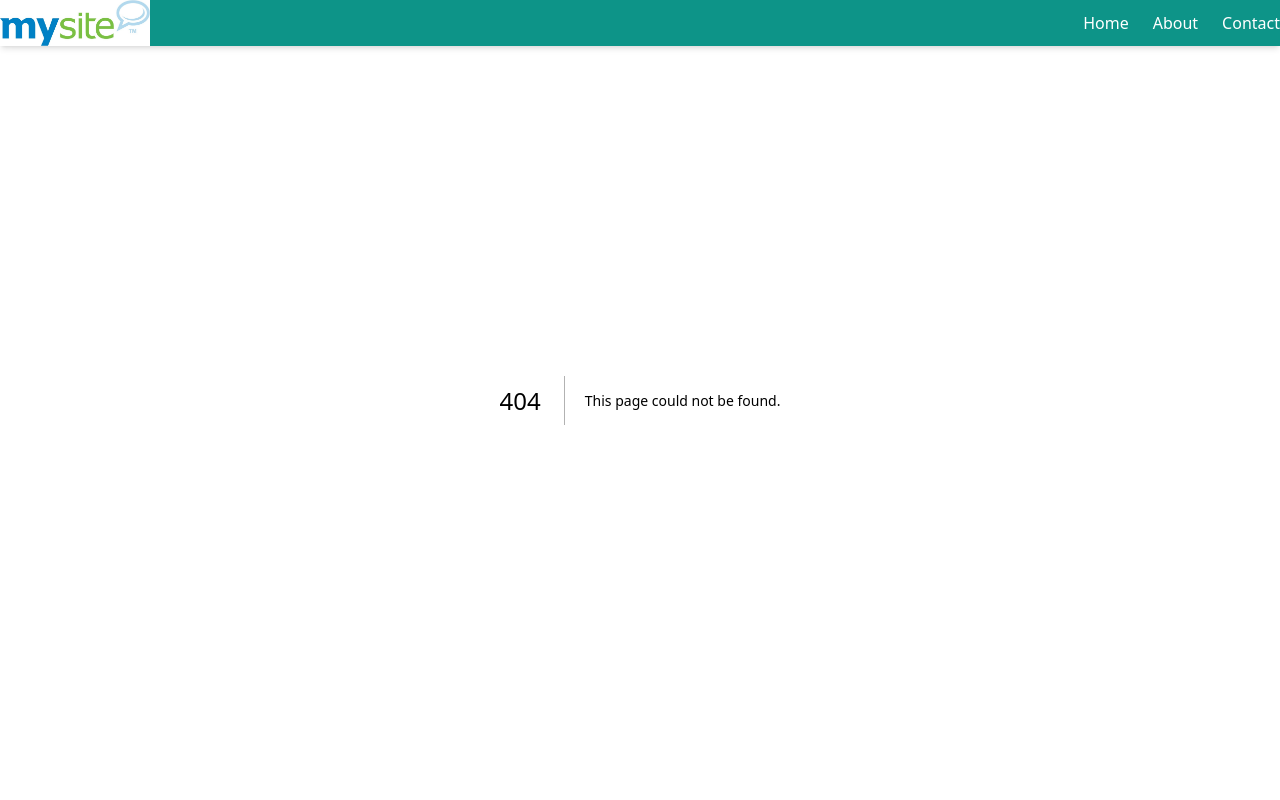
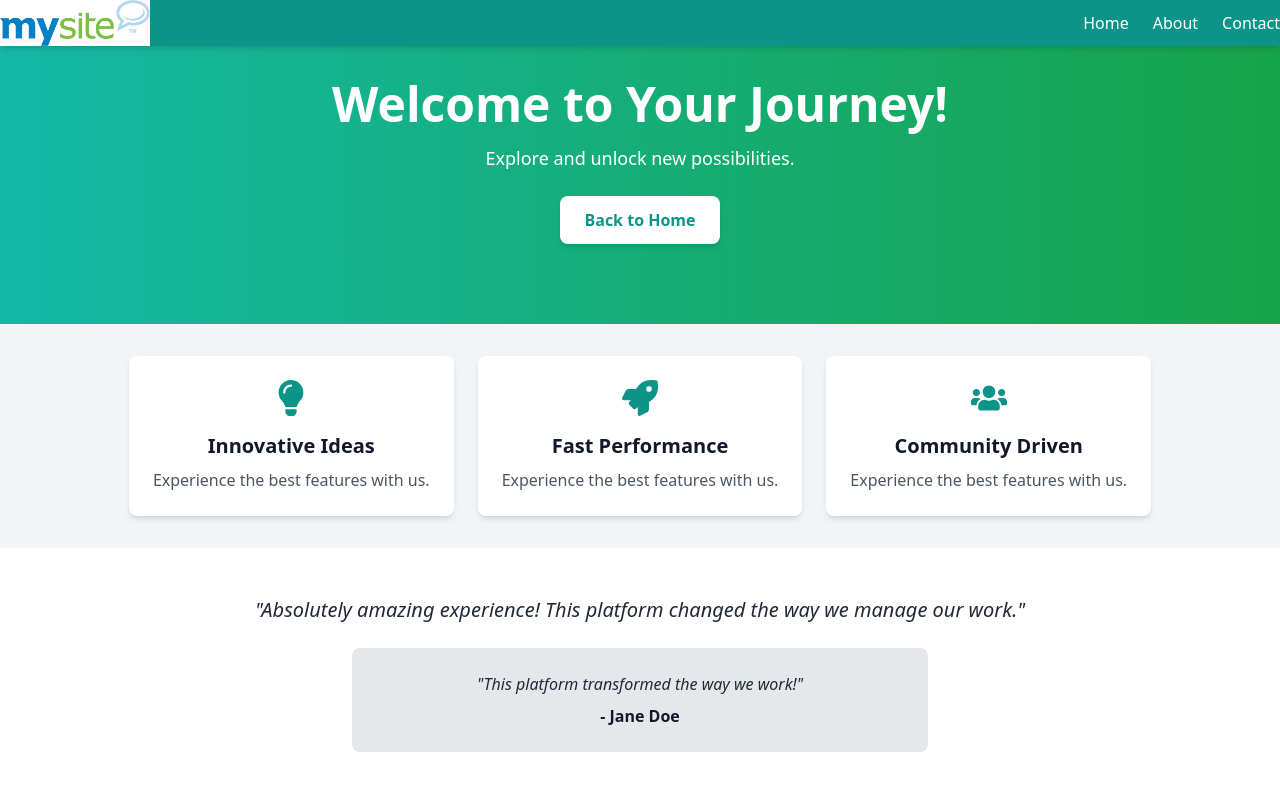
Before and after one commit to Vasavi006/Details, a Next.js app: page /get-started in a window 1280 px wide. Before the commit this address had no page. Shown: the top 800 px of the page. Built offline with nearby package versions, Linux system fonts and the light colour scheme; what tailwindcss-fluid-type would draw is missing.

Commit message:
Updated Get Started page and improved sections on Home, About, Contact

```diff
--- a/src/app/Home/page.jsx
+++ b/src/app/Home/page.jsx
@@ -1,15 +1,20 @@
+"use client"
 import Image from "next/image";
-
+import { useRouter } from "next/navigation";
 export default function Home() {
+  const router = useRouter();
   return (
     <div className="flex flex-col min-h-screen">
       {/* Hero Section */}
       <section className="relative bg-gradient-to-r from-green-600 to-teal-500 text-white text-center py-20 px-6">
         <h1 className="text-5xl font-bold">Welcome to MySite</h1>
         <p className="mt-4 text-lg">Discover the power of innovation and creativity.</p>
-        <button className="mt-6 px-6 py-3 bg-white text-teal-600 font-semibold rounded-lg shadow-md hover:bg-gray-200 transition">
-          Get Started
-        </button>
+        <button
+  className="mt-6 px-6 py-3 bg-white text-teal-600 font-semibold rounded-lg shadow-md hover:bg-gray-200 transition"
+  onClick={() => router.push("/get-started")}
+>
+  Get Started
+</button>
         <Image
           src="/HeroImage.jpg"
           alt="Hero Image"
--- a/src/app/aboutus/page.jsx
+++ b/src/app/aboutus/page.jsx
@@ -9,7 +9,7 @@ export default function About() {
           We are dedicated to innovation and creativity, providing top-notch
           solutions to help businesses thrive.
         </p>
-        <div className="flex flex-wrap justify-center gap-8 mt-8">
+        <div className="flex flex-wrap justify-center gap-6 mt-6">
   {[
     {
       title: "Our Mission",
@@ -22,38 +22,40 @@ export default function About() {
   ].map((item, index) => (
     <div
       key={index}
-              className="relative w-80 h-64 p-6 flex flex-col items-center justify-center text-center
-                 bg-gradient-to-br from-green-700 via-green-400 to-blue-300  text-gray-800
-                 rounded-[40%_60%_60%_40%] shadow-lg transition-all duration-300 transform
-                 hover:scale-105 hover:shadow-2xl animate-fade-up"
+      className="relative w-full max-w-xs sm:max-w-sm md:w-80 h-auto min-h-48 md:h-64 p-4 md:p-6 flex flex-col
+                 items-center justify-center text-center bg-gradient-to-br from-green-700 via-green-400
+                 to-blue-300 text-gray-800 rounded-[40%_60%_60%_40%] shadow-lg transition-all
+                 duration-300 transform hover:scale-105 hover:shadow-2xl animate-fade-up"
     >
-              <h3 className="text-xl font-semibold">{item.title}</h3>
-              <p className="mt-2 px-6">{item.text}</p>
+      <h3 className="text-lg md:text-xl font-semibold">{item.title}</h3>
+      <p className="mt-2 px-4 text-sm md:text-base">{item.text}</p>
       {/* Abstract Overlay Effect */}
       <div className="absolute inset-0 rounded-[40%_60%_60%_40%] bg-white/10 blur-xl opacity-30"></div>
     </div>
   ))}
 </div>
 
+
         <div className="flex flex-col items-center mt-8">
   {/* Title */}
-  <h2 className="text-3xl font-bold text-gray-800 mb-4 border-b-4 border-green-600 pb-2">
+  <h2 className="md:text-3xl  text-lg font-bold text-gray-800 mb-4 border-b-4 border-green-600 pb-2">
     Our Creative Team
   </h2>
 
   {/* Styled Image */}
-  <div className="relative w-[600px] h-[400px] transform transition-all duration-500 hover:scale-105 hover:rotate-3">
+  <div className="relative max-w-[90%] sm:w-[800px] md:w-[500px] lg:w-[600px] h-auto transform transition-all duration-500 hover:scale-105 hover:rotate-3 mx-auto">
     <img
       src="/About.jpg"
       alt="Teamwork"
-      className="w-full h-full object-cover shadow-3xl border-4 border-green-600"
+      className="w-full h-[250px] sm:h-[300px] md:h-[350px] lg:h-[400px] object-cover shadow-3xl border-4 border-green-600"
       style={{
         clipPath: "polygon(20% 0%, 80% 0%, 100% 50%, 80% 100%, 20% 100%, 0% 50%)",
-        borderRadius: "30px",
+        borderRadius: "20px",
         boxShadow: "10px 10px 30px rgba(0, 0, 0, 0.2)",
       }}
     />
 </div>
+
 </div>
 
 
--- a/src/app/contact/page.jsx
+++ b/src/app/contact/page.jsx
@@ -17,7 +17,7 @@ export default function Contact() {
   };
 
   return (
-    <div className="min-h-screen flex flex-col items-center justify-center bg-gradient-to-br from-blue-50 to-blue-100 p-6">
+<div className="min-h-screen flex flex-col items-center justify-center bg-gradient-to-br from-blue-50 to-blue-100 p-6 pt-24">
       <motion.div
         className="bg-white shadow-2xl rounded-2xl p-8 max-w-lg w-full text-center"
         initial={{ opacity: 0, y: 50 }}
--- /dev/null
+++ b/src/app/get-started/page.jsx
@@ -0,0 +1,74 @@
+"use client";
+
+import Image from "next/image";
+import { useRouter } from "next/navigation";
+import { motion } from "framer-motion";
+import { FaRocket, FaLightbulb, FaUsers } from "react-icons/fa";
+
+export default function GetStarted() {
+  const router = useRouter();
+
+  return (
+    <div className="flex flex-col items-center min-h-screen bg-gray-100 text-gray-900">
+      {/* Hero Section */}
+      <section className="w-full bg-gradient-to-r from-teal-500 to-green-600 text-white text-center py-20 px-6">
+        <motion.h1
+          className="text-5xl font-bold"
+          initial={{ opacity: 0, y: -50 }}
+          animate={{ opacity: 1, y: 0 }}
+          transition={{ duration: 1 }}
+        >
+          Welcome to Your Journey!
+        </motion.h1>
+        <motion.p
+          className="mt-4 text-lg"
+          initial={{ opacity: 0 }}
+          animate={{ opacity: 1 }}
+          transition={{ duration: 1.5 }}
+        >
+          Explore and unlock new possibilities.
+        </motion.p>
+        <motion.button
+          className="mt-6 px-6 py-3 bg-white text-teal-600 font-semibold rounded-lg shadow-md hover:bg-gray-200 transition"
+          whileHover={{ scale: 1.1 }}
+          onClick={() => router.push("/home")}
+        >
+          Back to Home
+        </motion.button>
+      </section>
+
+      {/* Features Section */}
+      <section className="grid grid-cols-1 sm:grid-cols-3 gap-6 p-8 text-center">
+        {[{ title: "Innovative Ideas", icon: FaLightbulb },
+          { title: "Fast Performance", icon: FaRocket },
+          { title: "Community Driven", icon: FaUsers }].map((feature, index) => (
+          <motion.div
+            key={index}
+            className="bg-white shadow-md rounded-lg p-6 flex flex-col items-center"
+            whileHover={{ scale: 1.05 }}
+          >
+            <feature.icon className="text-teal-600 text-4xl mb-4" />
+            <h3 className="text-xl font-semibold">{feature.title}</h3>
+            <p className="text-gray-600 mt-2">Experience the best features with us.</p>
+          </motion.div>
+        ))}
+      </section>
+
+      {/* Testimonials Section */}
+      <section className="w-full bg-white text-center py-12 px-6">
+      <p className="text-xl italic text-gray-800">
+          "Absolutely amazing experience! This platform changed the way we manage our work."
+        </p>
+        <motion.div
+          className="mt-6 bg-gray-200 p-6 rounded-lg max-w-xl mx-auto"
+          initial={{ opacity: 0, y: 30 }}
+          animate={{ opacity: 1, y: 0 }}
+          transition={{ duration: 1 }}
+        >
+          <p className="text-gray-800 italic">"This platform transformed the way we work!"</p>
+          <p className="mt-2 font-semibold">- Jane Doe</p>
+        </motion.div>
+      </section>
+    </div>
+  );
+}
--- a/src/components/Header.jsx
+++ b/src/components/Header.jsx
@@ -14,13 +14,13 @@ export default function Header() {
         {/* Logo */}
         <div className="flex-shrink-0">
           <Link href="/">
-            <Image src="/mysite.jpg" alt="Logo" width={150} height={50} intrinsic className="object-contain" priority />
+            <Image src="/mysite.jpg" alt="Logo" width={150} height={50} intrinsic="true" className="object-contain" priority />
           </Link>
         </div>
 
         {/* Desktop Navigation (Visible on MD and larger screens) */}
         <nav className="hidden md:flex space-x-6">
-          <Link href="/Home" className="hover:underline font-medium">Home</Link>
+          <Link href="/home" className="hover:underline font-medium">Home</Link>
           <Link href="/aboutus" className="hover:underline font-medium">About</Link>
           <Link href="/contact" className="hover:underline font-medium">Contact</Link>
         </nav>
@@ -40,7 +40,7 @@ export default function Header() {
               <Link href="/" className="block px-4 py-2 hover:bg-gray-200">
                 Home
               </Link>
-              <Link href="/about" className="block px-4 py-2 hover:bg-gray-200">
+              <Link href="/aboutus" className="block px-4 py-2 hover:bg-gray-200">
                 About
               </Link>
               <Link href="/contact" className="block px-4 py-2 hover:bg-gray-200">
```
Lines whose indentation alone changed are shown as unchanged.
